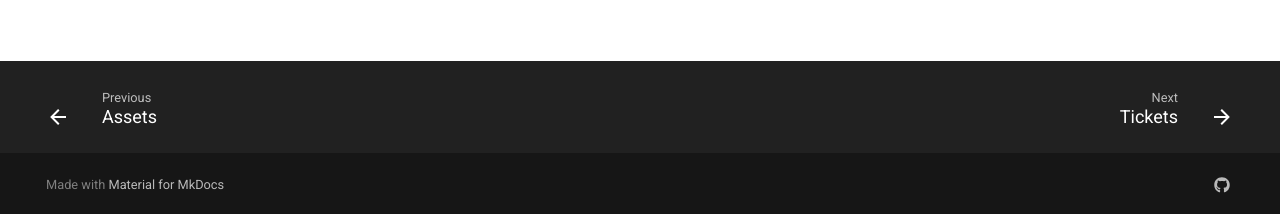
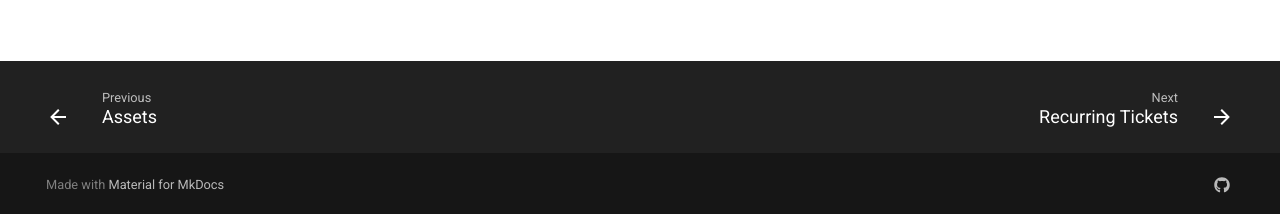
Before and after one commit to Arctyk-ITSM/arctyk-docs, an MkDocs documentation site: the page built from docs/user-guide/reports.md, in a window 1280 px wide. Shown: the part 683-897 px from the top of the page. Built offline with MkDocs 1.6.1 and Material for MkDocs 9.7.7, drawn with Linux system fonts in a browser that asks for light colours; comment, search, counter and statistics services are not loaded; the version menu is left out.

Commit message:
Chore: renamed title reference from tickets to recurring tickets

```diff
--- a/mkdocs.yml
+++ b/mkdocs.yml
@@ -66,7 +66,7 @@ nav:
       - Assets: user-guide/assets.md
       - Reports: user-guide/reports.md
   - Features:
-      - Tickets: features/recurring_tickets.md
+      - Recurring Tickets: features/recurring_tickets.md
   - Components:
       - Breadcrumbs: components/breadcrumbs.md
       - Comments: components/comments.md
```
